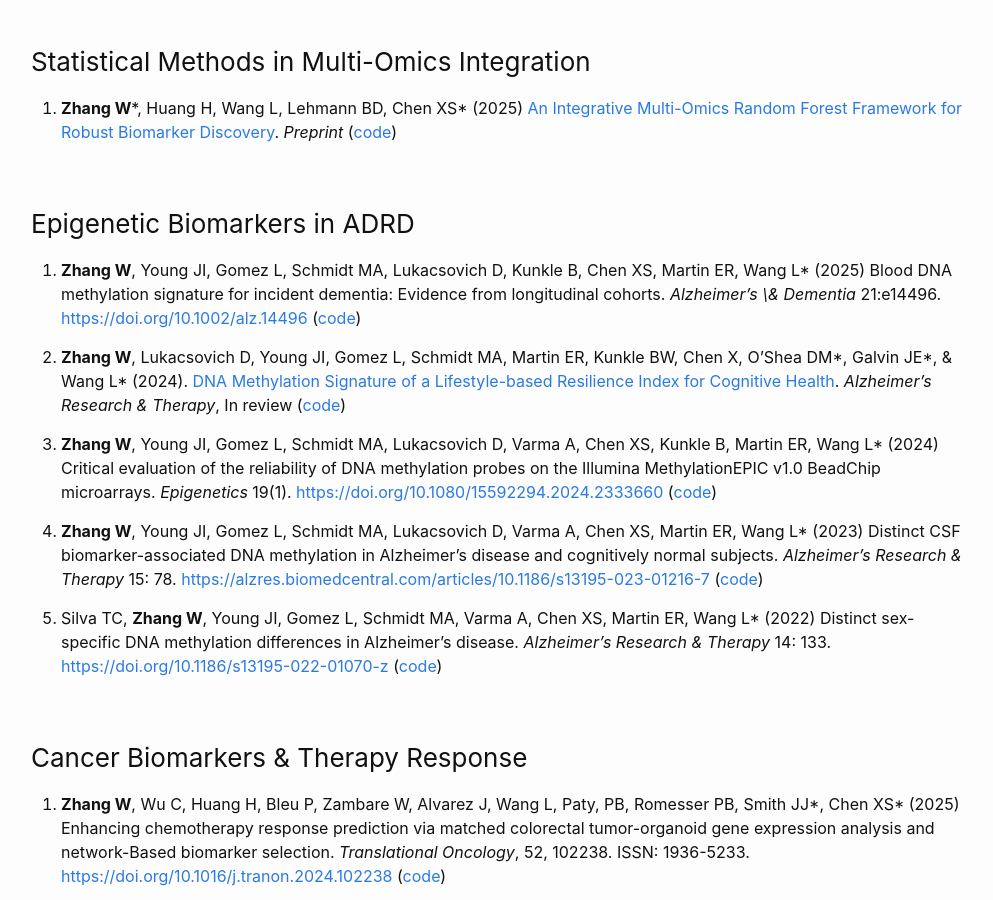
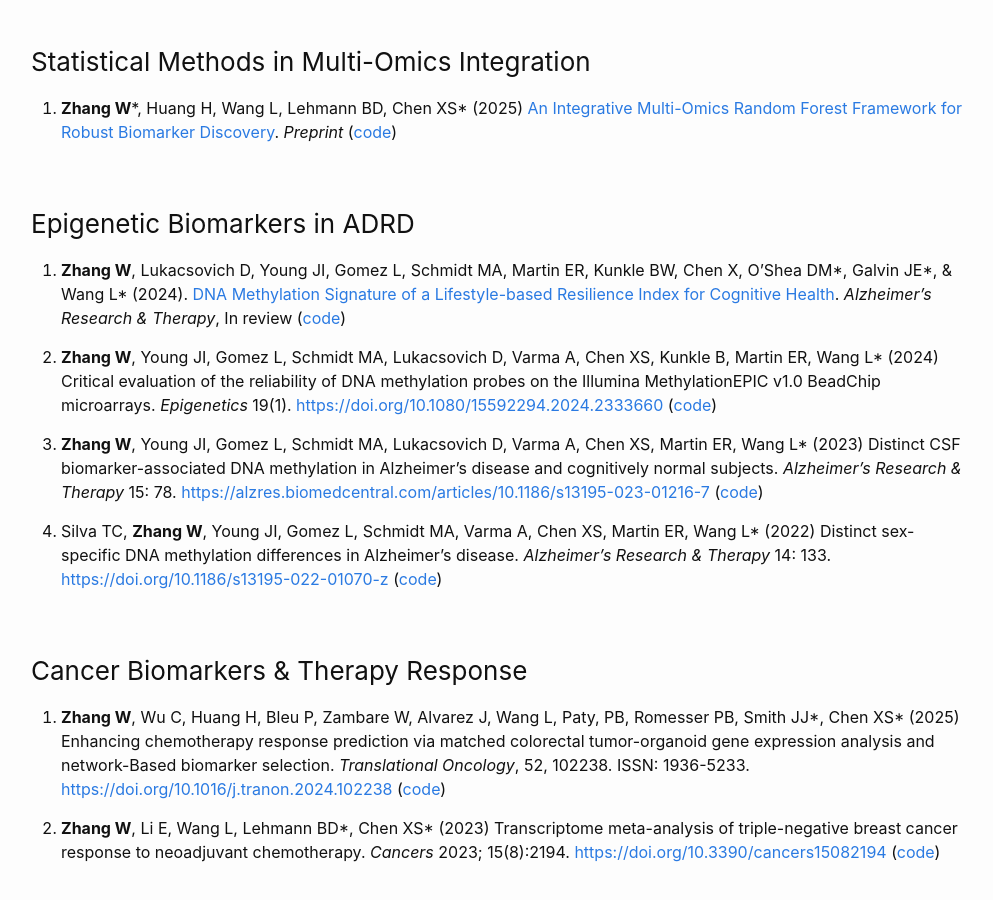
Before and after one commit to noblegasss/noblegasss.github.io, a Jekyll site: the page built from docs/about/pub.md, in a window 1280 px wide and 900 px high, scrolled down 304 px. Shown: the whole window, without its empty margins (139-1132 px from the left). Built offline with Jekyll 4.4.1, drawn with Linux system fonts in a browser that asks for light colours.

Commit message:
Update pub.md

```diff
--- a/docs/about/pub.md
+++ b/docs/about/pub.md
@@ -16,7 +16,7 @@
 
 ### Epigenetic Biomarkers in ADRD
 
-1. **Zhang W**, Young JI, Gomez L, Schmidt MA, Lukacsovich D, Kunkle B, Chen XS, Martin ER, Wang L\* (2025) Blood DNA methylation signature for incident dementia: Evidence from longitudinal cohorts. *Alzheimer's \& Dementia* 21:e14496. [https://doi.org/10.1002/alz.14496](https://doi.org/10.1002/alz.14496) ([code](https://github.com/TransBioInfoLab/blood-dnam-and-incident-dementia))
+
 
 1. **Zhang W**, Lukacsovich D, Young JI, Gomez L, Schmidt MA, Martin ER, Kunkle BW, Chen X, O'Shea DM\*, Galvin JE\*, & Wang L\* (2024). [DNA Methylation Signature of a Lifestyle-based Resilience Index for Cognitive Health](https://doi.org/10.21203/rs.3.rs-5423573/v1). *Alzheimer's Research & Therapy*, In review ([code](https://github.com/TransBioInfoLab/DNAm-and-RI))
 
```
